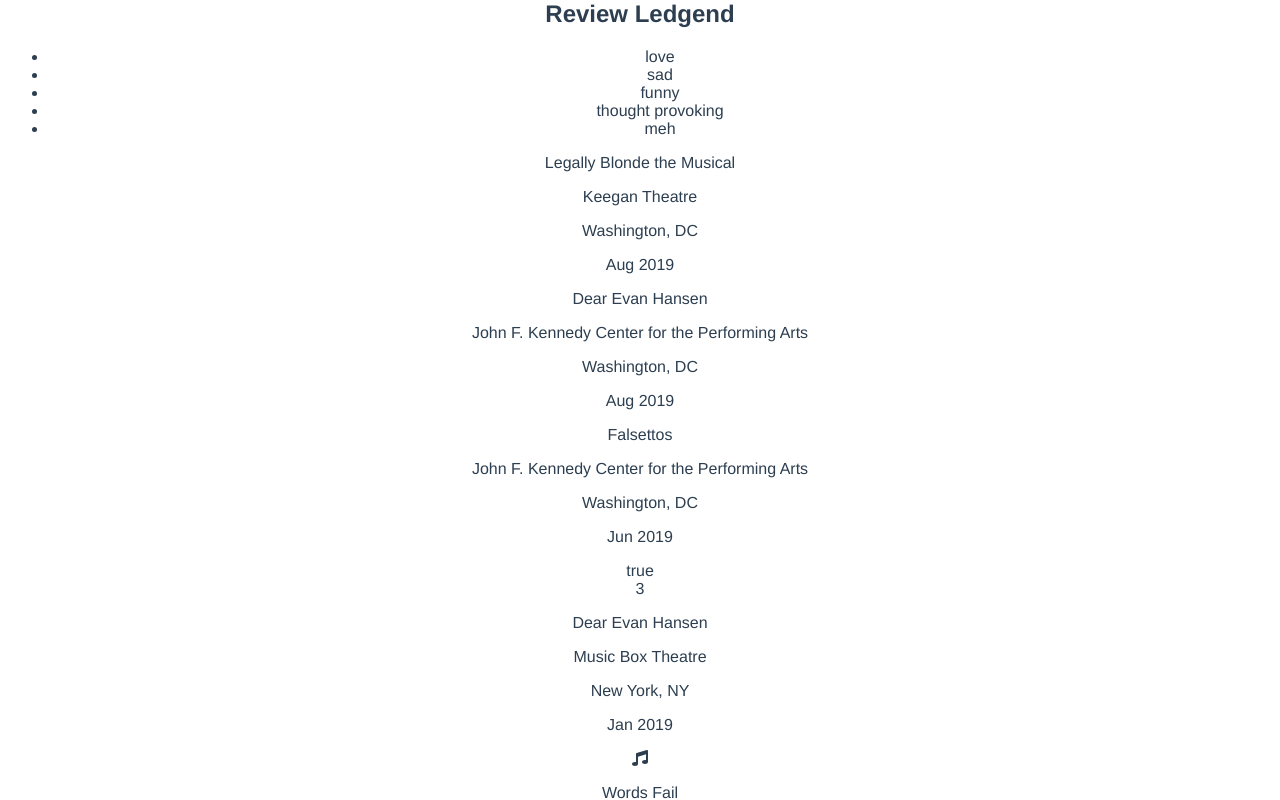
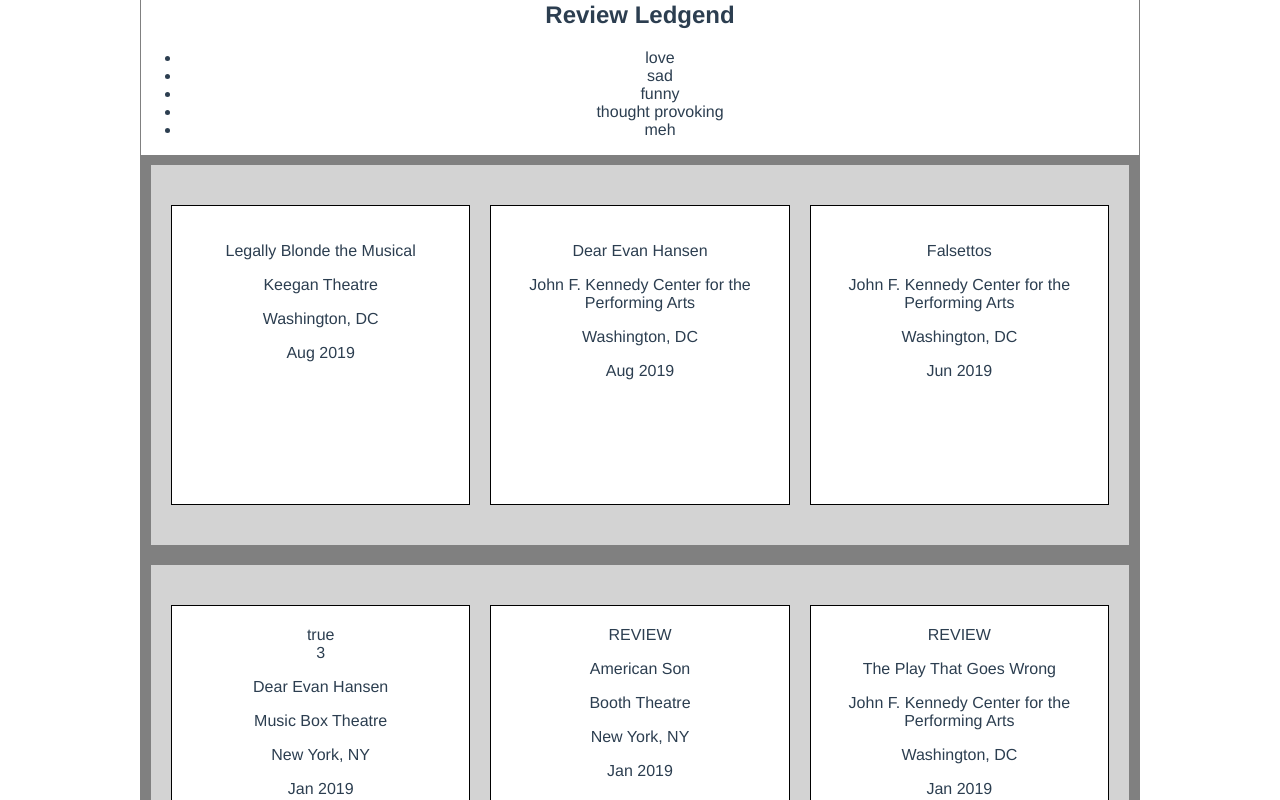
Before and after one commit to brittanyrw/theaterlog, a Vue app: page / in a window 1280 px wide. Shown: the part 380-1180 px from the top of the page. Built offline with nearby package versions, Linux system fonts and the light colour scheme.

Commit message:
initial styling

```diff
--- a/src/App.vue
+++ b/src/App.vue
@@ -2,28 +2,49 @@
   <div id="app">
     <Hero/>
     <Shows/>
+    <BoxOffice/>
   </div>
 </template>
 
 <script>
 import Shows from './components/Shows.vue'
 import Hero from './components/Hero.vue'
+import BoxOffice from './components/BoxOffice.vue'
 export default {
   name: 'app',
   components: {
     Shows,
-    Hero
+    Hero,
+    BoxOffice
   }
 }
 </script>
 
 <style>
+
+* {
+  box-sizing: border-box;
+}
+
+body {
+  padding: 30px;
+}
+
 #app {
   font-family: 'Avenir', Helvetica, Arial, sans-serif;
   -webkit-font-smoothing: antialiased;
   -moz-osx-font-smoothing: grayscale;
   text-align: center;
   color: #2c3e50;
-  margin-top: 60px;
+  max-width: 1000px;
+  margin: auto;
+  border: 1px solid gray;
 }
+
+@media screen and (max-width: 425px){
+  body {
+    padding: 10px;
+  }
+}
+
 </style>
--- /dev/null
+++ b/src/components/BoxOffice.vue
@@ -0,0 +1,14 @@
+<template>
+  <div class="box-office">
+
+	<h1>BOX OFFICE</h1>
+
+  </div>
+</template>
+
+<script>
+
+export default {
+  name: 'BoxOffice'
+}
+</script>
--- a/src/components/Hero.vue
+++ b/src/components/Hero.vue
@@ -1,7 +1,7 @@
 <template>
   <div class="statistics">
 
-	<h1>TheaterLog</h1>
+	<h1>Broadway in CSS</h1>
 	<p>My earliest musical theater memory is from 5th grade. My parents had bought me a VHS copy of Grease that I carried around in my backpack, forcing friends to watch it with me after school. Since then, I have had a special love for plays and musicals. I created TheaterLog to keep track of which shows I have seen since 2010, when I first started watching shows on my own.</p>
 	<div class="stats">
 		<h2>Statistics</h2>
--- a/src/components/Shows.vue
+++ b/src/components/Shows.vue
@@ -7,9 +7,6 @@
 					<div v-if="show.review" class="review">REVIEW</div>
 					<div v-if="show.multi" class="multi-view">{{ show.multi }}</div>
 				</div>
-				<!-- <div class="show-illustration">
-					<img v-bind:src="show.illustration" v-bind:alt="show.imgName">
-				</div> -->
 				<div class="show-info">
 					<p class="show-name">{{ show.name }}</p>
 					<p class="show-theater">{{ show.theater }}</p>
@@ -19,7 +16,7 @@
 				<div v-if="show.favSong" class="favs">
 					<div v-if="show.favSong" class="fav-song">
 						<p class="song-label">
-						<font-awesome-icon icon="music" /></p>
+						<font-awesome-icon icon="music" class="fs-icon" /></p>
 						<p class="song-name">{{ show.favSong }}</p>
 					</div>
 				</div>
@@ -51,3 +48,41 @@
 	}
 }
 </script>
+<style>
+	.row {
+		background-color: lightgray;
+		display: grid;
+		grid-template-columns: 1fr 1fr 1fr;
+		grid-auto-rows: auto;
+		grid-gap: 20px;
+		padding: 40px 20px;
+		min-height: 400px;
+		border: 10px solid gray;
+	}
+	.show {
+		padding: 20px;
+		background-color: white;
+		position: relative;
+		border: 1px solid black;
+	}
+
+	.favs {
+		position: absolute;
+		bottom: 0;
+		left: 0;
+		width: 100%;
+		background-color: lavender;
+		padding: 0 20px;
+	}
+
+	.fs-icon {
+		float: left;
+	}
+
+	@media screen and (max-width: 667px){
+		.row {
+			grid-template-columns: 1fr;
+		}
+	}
+
+</style>
```
